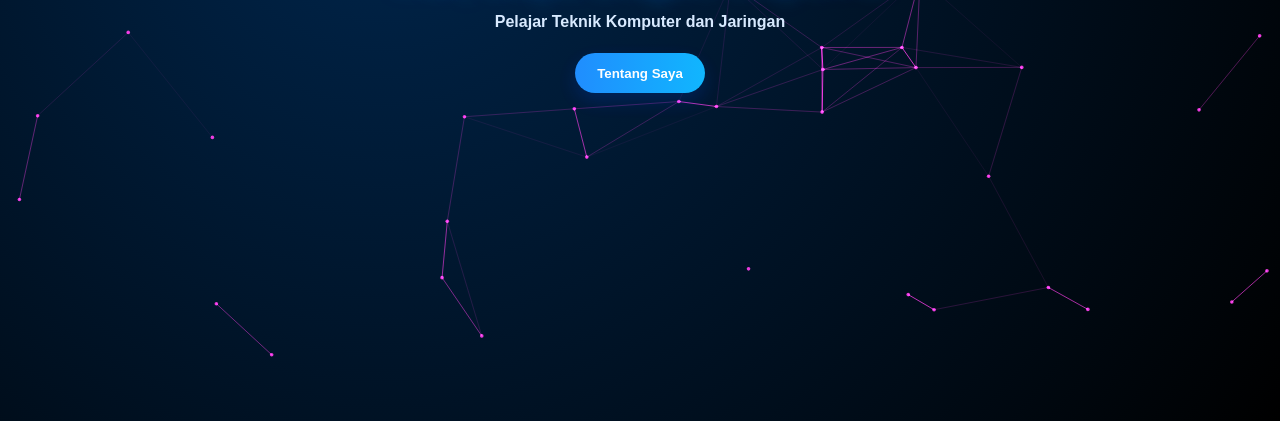
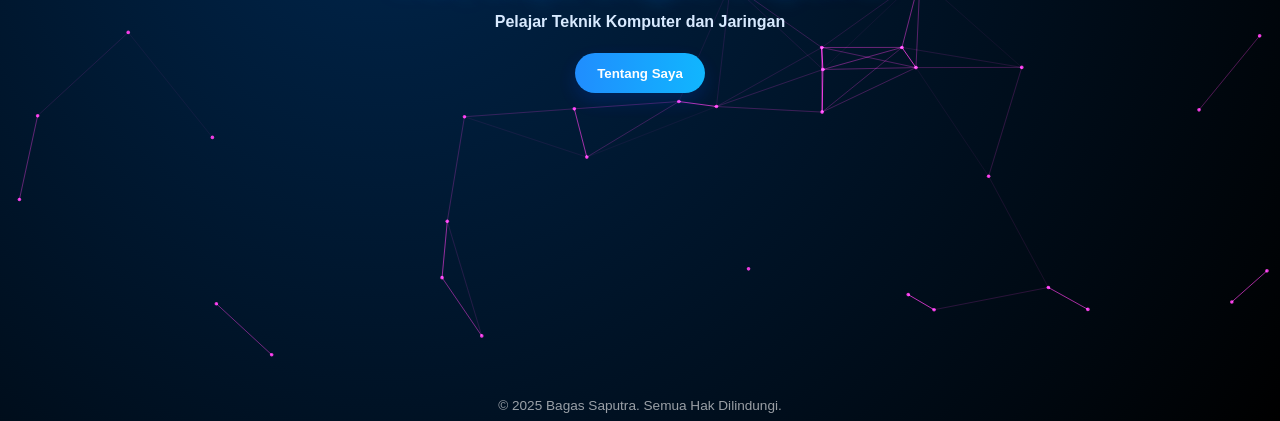
Before and after one commit to Bagas-Saputra/Portofolio-Bagas-Saputra, a plain HTML site: page index.html in a window 1280 px wide. Shown: the part 379-800 px from the top of the page. Drawn offline with Linux system fonts and the light colour scheme.

Commit message:
Update index.html

```diff
--- a/index.html
+++ b/index.html
@@ -433,3 +433,26 @@
   </script>
 </body>
 </html>
+  </script>
+
+  <!-- COPYRIGHT -->
+  <div class="copyright">
+    © 2025 Bagas Saputra. Semua Hak Dilindungi.
+  </div>
+
+  <style>
+    .copyright {
+      position: fixed;
+      bottom: 8px;
+      left: 50%;
+      transform: translateX(-50%);
+      font-size: 0.85rem;
+      color: rgba(255, 255, 255, 0.6);
+      text-align: center;
+      z-index: 5;
+      user-select: none;
+    }
+  </style>
+
+</body>
+</html>
```
